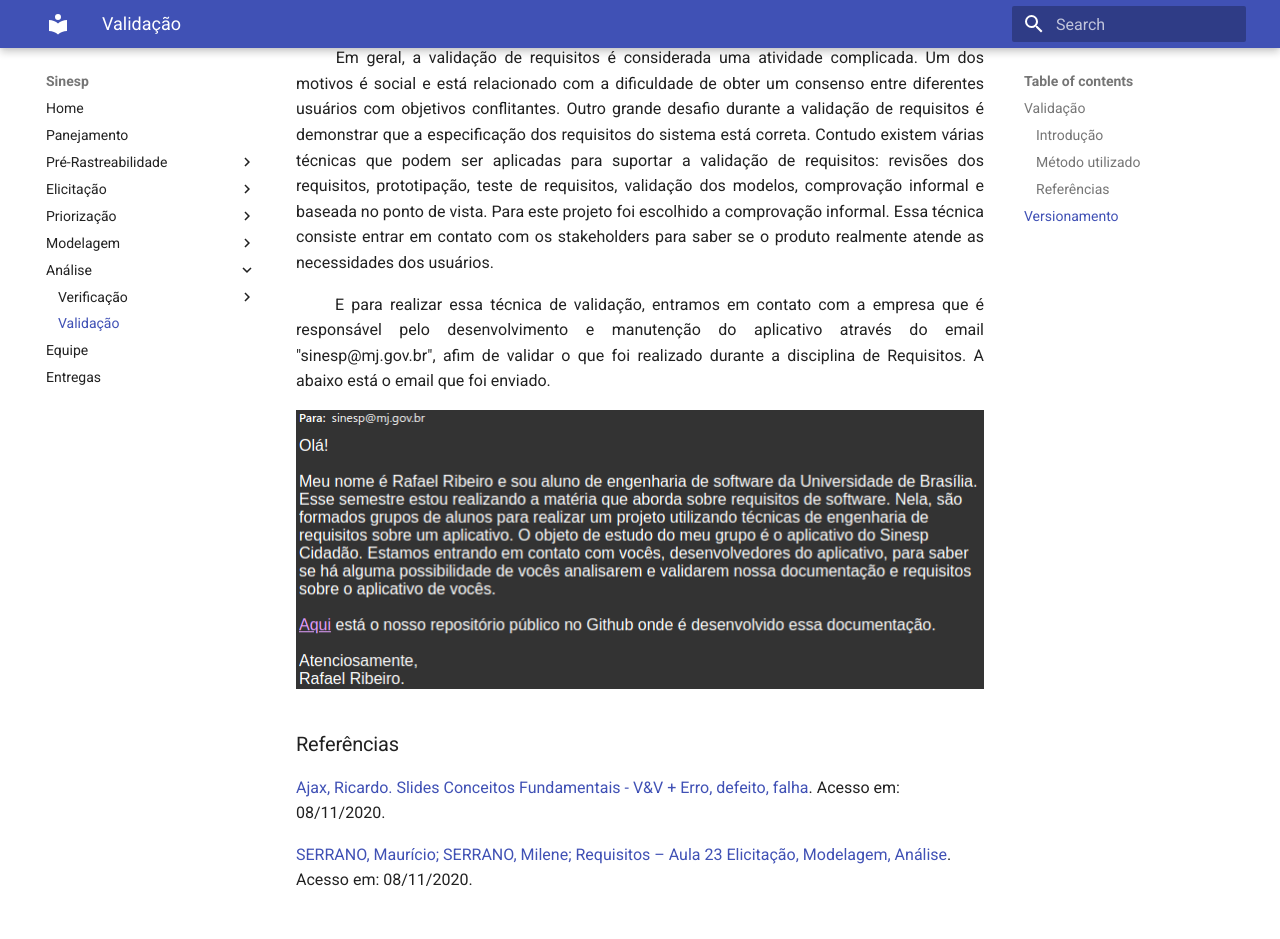
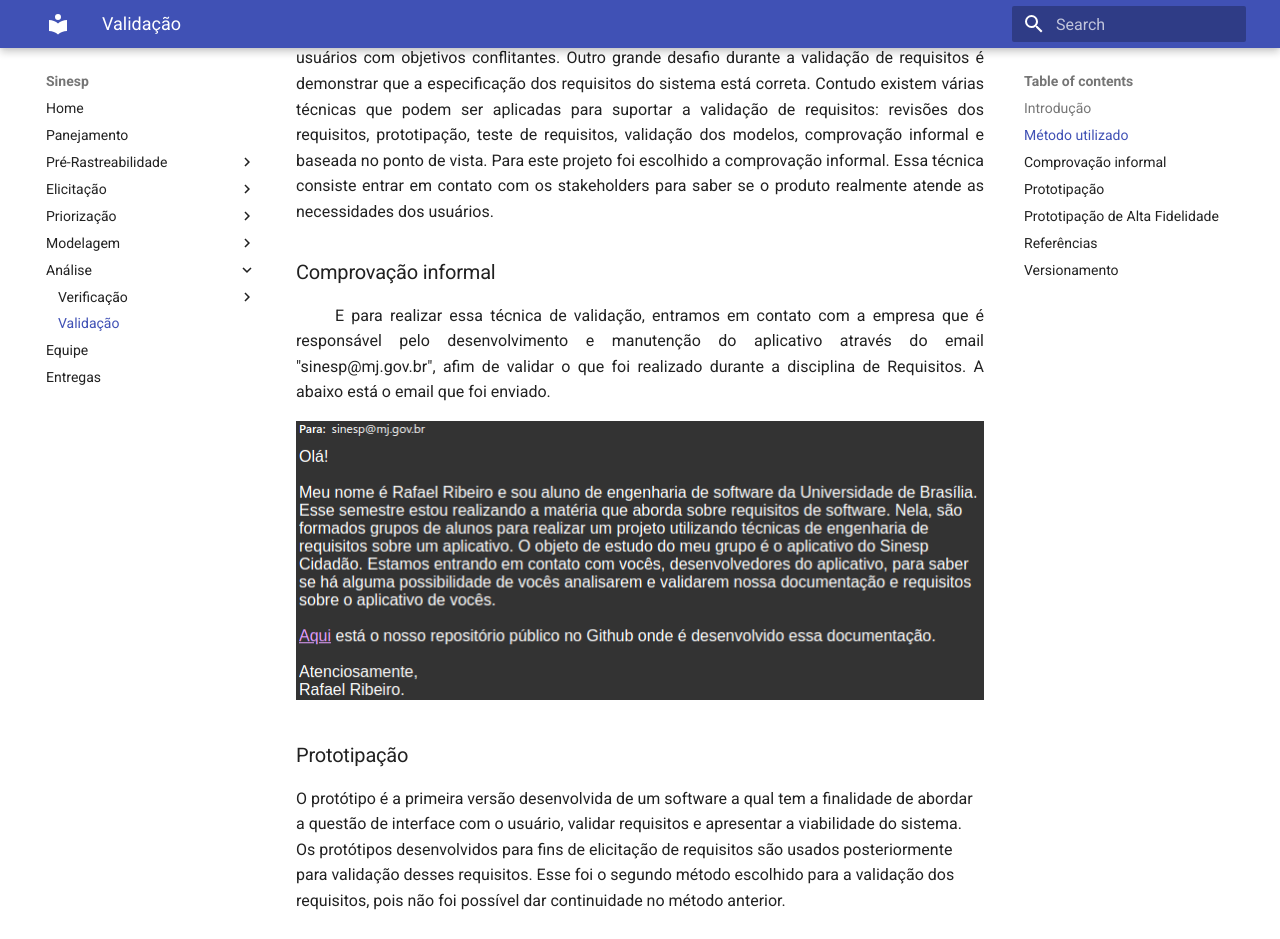
Before and after one commit to Requisitos-de-Software/2020.1-Podcast-RadioAddict, an MkDocs documentation site: the page built from docs/Analysis/validation.md, in a window 1280 px wide and 1400 px high, scrolled down 463 px. Shown: the top 939 px of the window. Built offline with MkDocs 1.6.1 and Material for MkDocs 9.7.7, drawn with Linux system fonts in a browser that asks for light colours; some of the changed text lies outside the part shown.

Commit message:
prototype #20

```diff
--- a/docs/Analysis/validation.md
+++ b/docs/Analysis/validation.md
@@ -17,11 +15,21 @@
  Em geral, a validação de requisitos é considerada uma atividade complicada. Um dos motivos é social e está relacionado com a dificuldade de obter um consenso entre diferentes usuários com objetivos conflitantes. Outro grande desafio durante a validação de requisitos é demonstrar que a especificação dos requisitos do sistema está correta. Contudo existem várias técnicas que podem ser aplicadas para suportar a validação de requisitos: revisões dos requisitos, prototipação, teste de requisitos, validação dos modelos, comprovação informal e baseada no ponto de vista. Para este projeto foi escolhido a comprovação informal. Essa técnica consiste entrar em contato com os stakeholders para saber se o produto realmente atende as necessidades dos usuários.
 </p>
 
+### Comprovação informal
+
 <p style="text-align: justify;"> &emsp;&emsp;
 E para realizar essa técnica de validação, entramos em contato com a empresa que é responsável pelo desenvolvimento e manutenção do aplicativo através do email "sinesp@mj.gov.br", afim de validar o que foi realizado durante a disciplina de Requisitos. A abaixo está o email que foi enviado.
 </p>
 
 ![email](../Images/email.png)
+
+### Prototipação
+
+O protótipo é a primeira versão desenvolvida de um software a qual tem a finalidade de abordar a questão de interface com o usuário, validar
+requisitos e apresentar a viabilidade do sistema. Os protótipos desenvolvidos para fins de elicitação de requisitos são usados posteriormente para validação desses requisitos. Esse foi o segundo método escolhido para a validação dos requisitos, pois não foi possível dar continuidade no método anterior.
+
+### Prototipação de Alta Fidelidade
+<iframe style="border: 1px solid rgba(0, 0, 0, 0.1);" width="800" height="450" src="https://www.figma.com/proto/wZmdIQJc8hYgG2df9zaao4/Sinesp?node-id=7%3A6&scaling=scale-down" allowfullscreen></iframe>
 
 ### Referências
 
@@ -33,3 +41,4 @@
 Data | Versão | Descrição | Autor
 ------ | --------- | ---------- | --------
 08/11/2020 | 0.1 | Introdução e metodologia | Rafael Ribeiro
+11/11/2020 | 1.0 | Prototipação | Rafael Ribeiro
```
Also changed, not shown: other parts of docs/Analysis/validation.md (+0 -2 lines).
